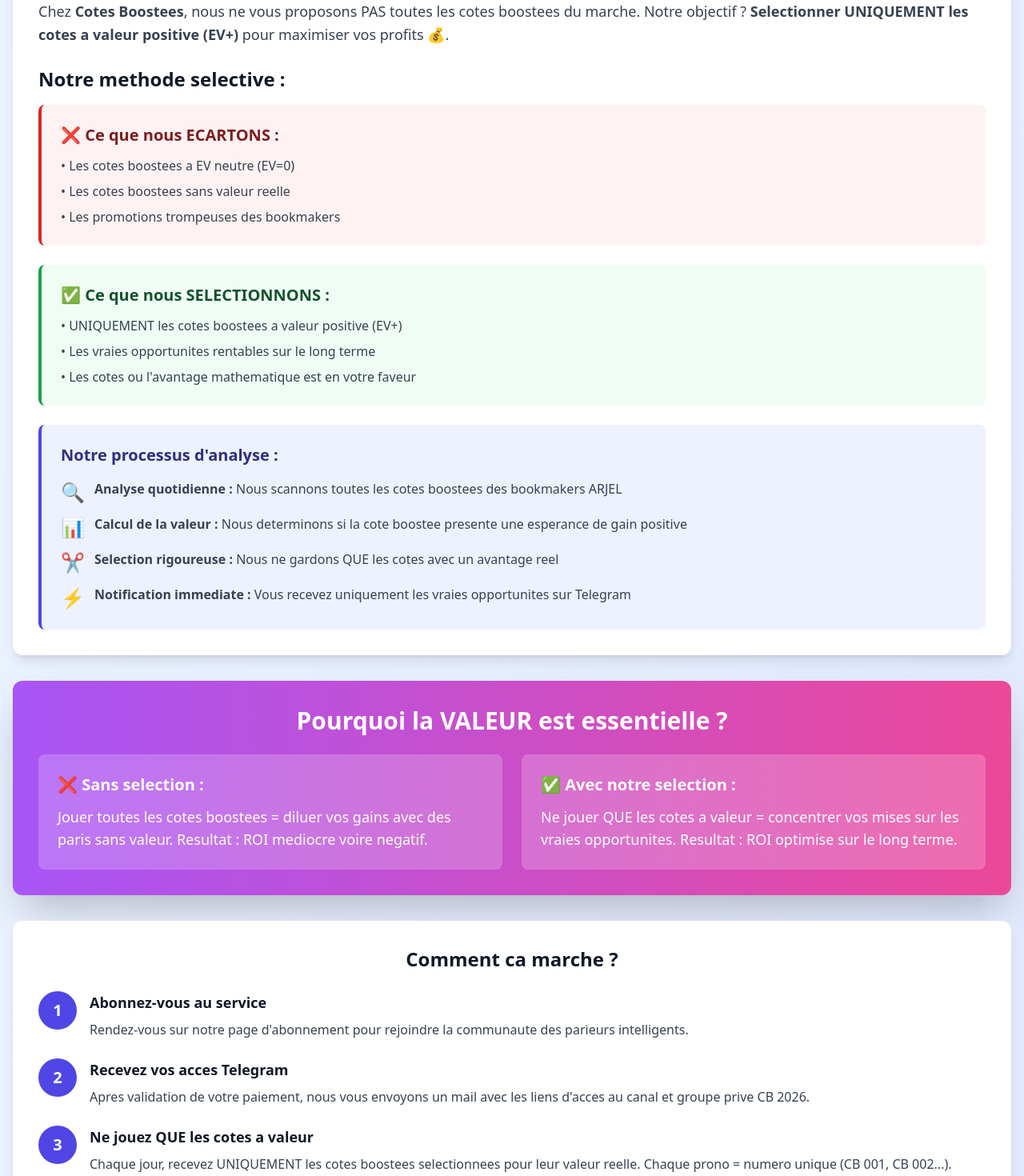
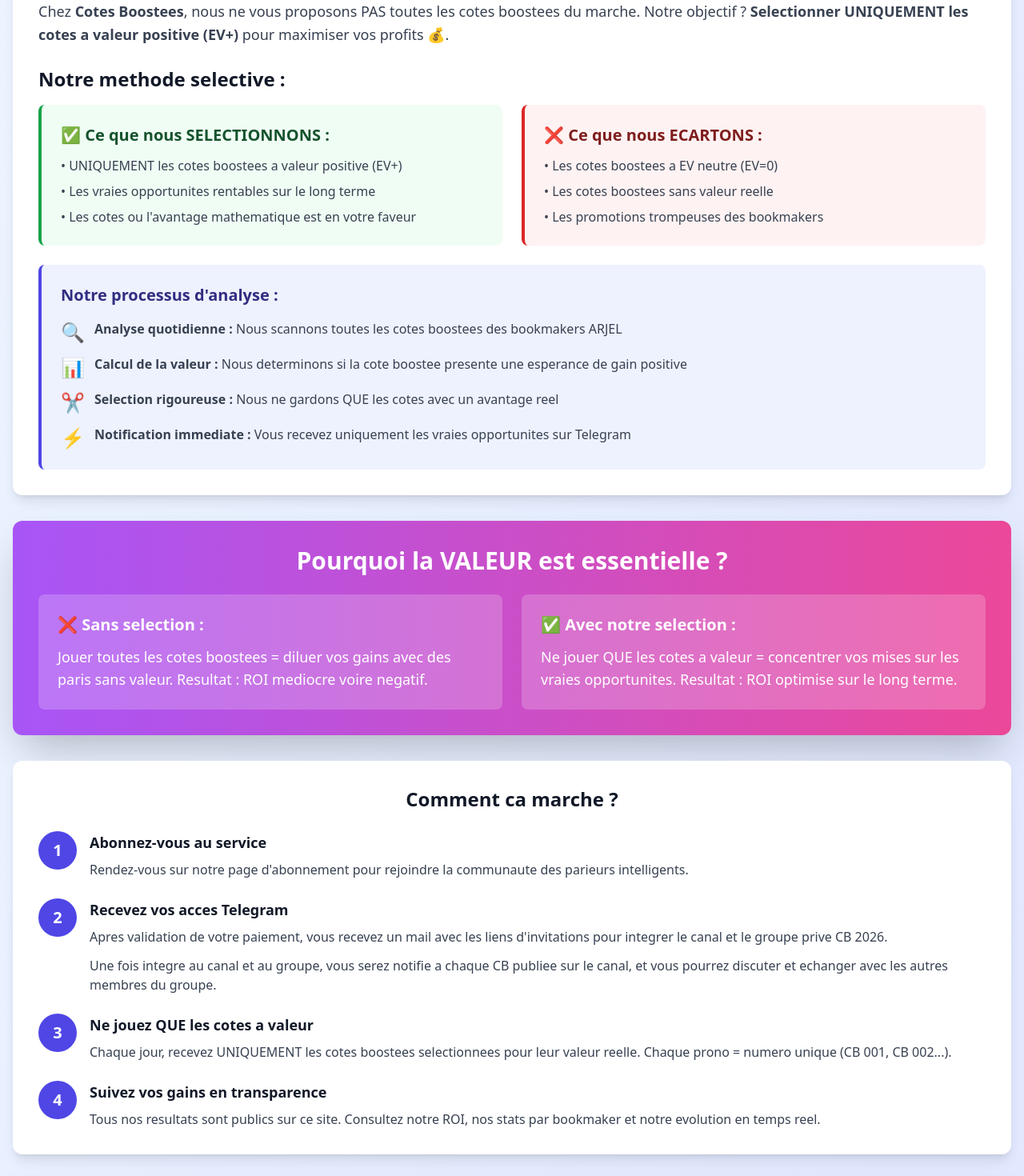
Before and after one commit to Web-Online-Concept/cotes-boostees, a Next.js app: page / in a window 1280 px wide. Shown: the part 720-2190 px from the top of the page at 80% size. Built offline with nearby package versions, Linux system fonts and the light colour scheme; no server answers.

Commit message:
Update index.js

```diff
--- a/pages/index.js
+++ b/pages/index.js
@@ -58,7 +58,18 @@ export default function HomePage() {
 
             <h3 className="text-2xl font-bold text-gray-900 mb-4">Notre methode selective :</h3>
 
-            <div className="bg-red-50 border-l-4 border-red-600 p-6 rounded-lg mb-6 transform transition hover:translate-x-2">
+            {/* Selection / Ecart cote a cote */}
+            <div className="grid md:grid-cols-2 gap-6 mb-6">
+              <div className="bg-green-50 border-l-4 border-green-600 p-6 rounded-lg transform transition hover:translate-x-2">
+                <h3 className="text-xl font-bold text-green-900 mb-3">✅ Ce que nous SELECTIONNONS :</h3>
+                <ul className="space-y-2 text-gray-700">
+                  <li>• UNIQUEMENT les cotes boostees a valeur positive (EV+)</li>
+                  <li>• Les vraies opportunites rentables sur le long terme</li>
+                  <li>• Les cotes ou l'avantage mathematique est en votre faveur</li>
+                </ul>
+              </div>
+
+              <div className="bg-red-50 border-l-4 border-red-600 p-6 rounded-lg transform transition hover:translate-x-2">
                 <h3 className="text-xl font-bold text-red-900 mb-3">❌ Ce que nous ECARTONS :</h3>
                 <ul className="space-y-2 text-gray-700">
                   <li>• Les cotes boostees a EV neutre (EV=0)</li>
@@ -66,14 +77,6 @@ export default function HomePage() {
                   <li>• Les promotions trompeuses des bookmakers</li>
                 </ul>
               </div>
-
-            <div className="bg-green-50 border-l-4 border-green-600 p-6 rounded-lg mb-6 transform transition hover:translate-x-2">
-              <h3 className="text-xl font-bold text-green-900 mb-3">✅ Ce que nous SELECTIONNONS :</h3>
-              <ul className="space-y-2 text-gray-700">
-                <li>• UNIQUEMENT les cotes boostees a valeur positive (EV+)</li>
-                <li>• Les vraies opportunites rentables sur le long terme</li>
-                <li>• Les cotes ou l'avantage mathematique est en votre faveur</li>
-              </ul>
             </div>
 
             <div className="bg-indigo-50 border-l-4 border-indigo-600 p-6 rounded-lg transform transition hover:translate-x-2">
@@ -143,8 +146,11 @@ export default function HomePage() {
                 </div>
                 <div>
                   <h4 className="text-lg font-semibold text-gray-900 mb-2">Recevez vos acces Telegram</h4>
+                  <p className="text-gray-700 mb-3">
+                    Apres validation de votre paiement, vous recevez un mail avec les liens d'invitations pour integrer le canal et le groupe prive CB 2026.
+                  </p>
                   <p className="text-gray-700">
-                    Apres validation de votre paiement, nous vous envoyons un mail avec les liens d'acces au canal et groupe prive CB 2026.
+                    Une fois integre au canal et au groupe, vous serez notifie a chaque CB publiee sur le canal, et vous pourrez discuter et echanger avec les autres membres du groupe.
                   </p>
                 </div>
               </div>
```
Lines whose indentation alone changed are shown as unchanged.
